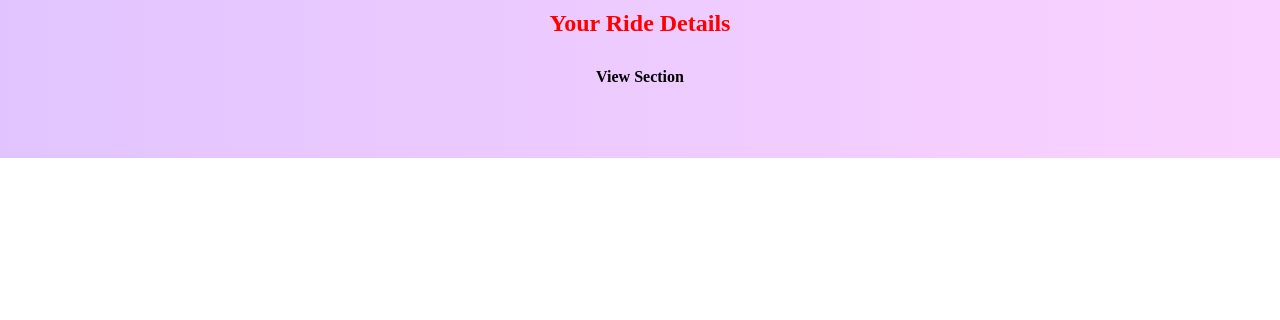
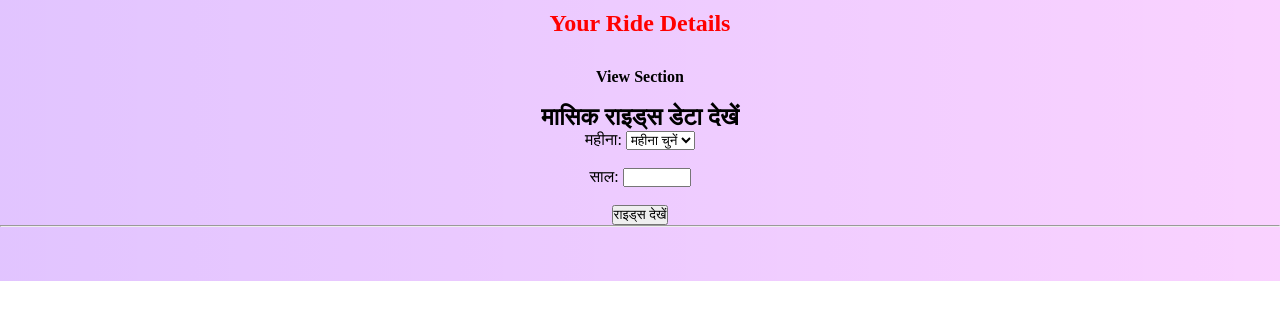
Before and after one commit to pahalwar01/Conveyance-management, a PHP site: page /user_1/user_1.php in a window 1280 px wide. Shown: the part 108-428 px from the top of the page. Run offline with PHP 8.4, Linux system fonts and the light colour scheme; the visitor is signed in with stand-in values (Sample User, id 1).

Commit message:
Update user_1.php

```diff
--- a/user_1/user_1.php
+++ b/user_1/user_1.php
@@ -79,9 +79,32 @@ if (!isset($_SESSION['rider_id'])) {
                     <h4>View Section</h4><br>
                     <!-- users view panel -->
 
-                    <div id="rohit_details">
-
-
+                    <div>
+                        <h2>मासिक राइड्स डेटा देखें</h2>
+                            <form action="apps/rides_by_month.php" method="GET">
+                                <label for="month">महीना:</label>
+                                <select id="month" name="month" required>
+                                    <option value="">महीना चुनें</option>
+                                    <option value="01">जनवरी</option>
+                                    <option value="02">फरवरी</option>
+                                    <option value="03">मार्च</option>
+                                    <option value="04">अप्रैल</option>
+                                    <option value="05">मई</option>
+                                    <option value="06">जून</option>
+                                    <option value="07">जुलाई</option>
+                                    <option value="08">अगस्त</option>
+                                    <option value="09">सितंबर</option>
+                                    <option value="10">अक्टूबर</option>
+                                    <option value="11">नवंबर</option>
+                                    <option value="12">दिसंबर</option>
+                                </select>
+                                <br><br>
+                                <label for="year">साल:</label>
+                                <input type="number" id="year" name="year" min="2024" max="2100" required>
+                                <br><br>
+                                <button type="submit">राइड्स देखें</button>
+                            </form>
+                            <hr>
                     </div>
 
                 </div>
```
